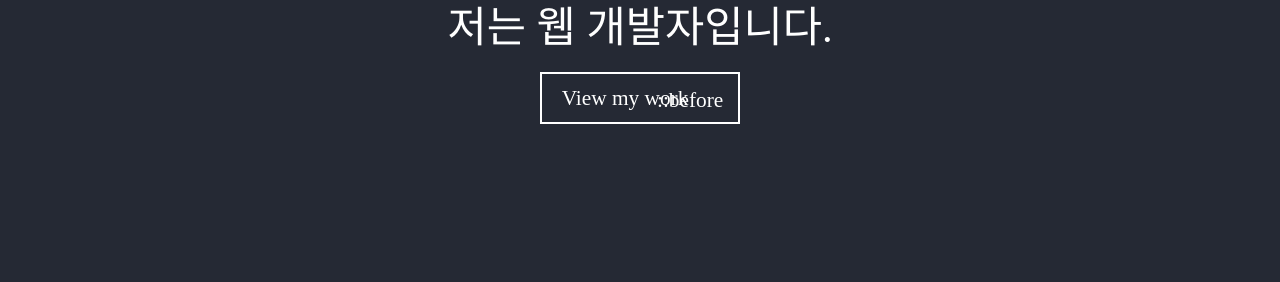
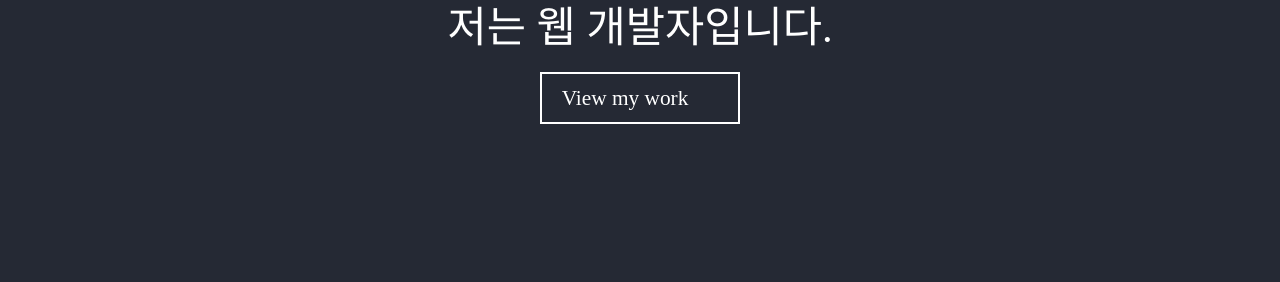
Before and after one commit to Aulelius/Aulelius.github.io, a Jekyll site: the page built from index.html, in a window 1280 px wide and 900 px high, scrolled down 304 px. Shown: the part 172-454 px from the top of the window. Built offline with Jekyll 4.4.1, drawn with Linux system fonts in a browser that asks for light colours; nearby versions of some CDN libraries; some web fonts are replaced; the list of posts is cut into pages by our own code.

Commit message:
Update index.html

```diff
--- a/index.html
+++ b/index.html
@@ -1917,7 +1917,7 @@ footer .footnote .highlight {
           </div>
 
           <div class="button page-link" dest="about">
-            View my work <i class="mdi mdi-arrow-right">::before</i>
+            View my work <i class="mdi mdi-arrow-right"></i>
           </div>
         </div>
       </section>
```
